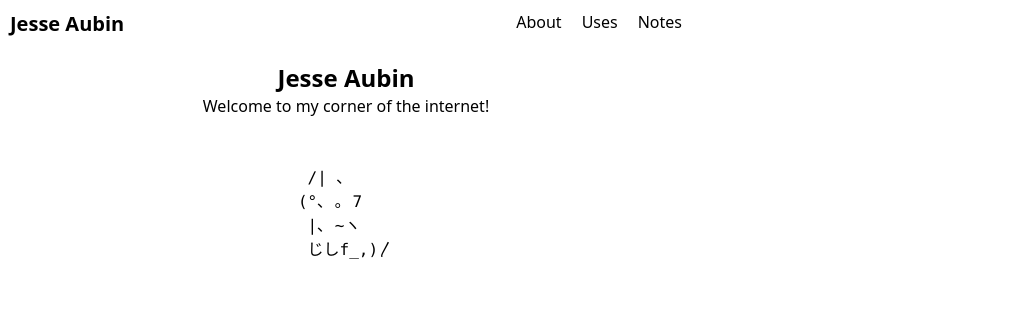
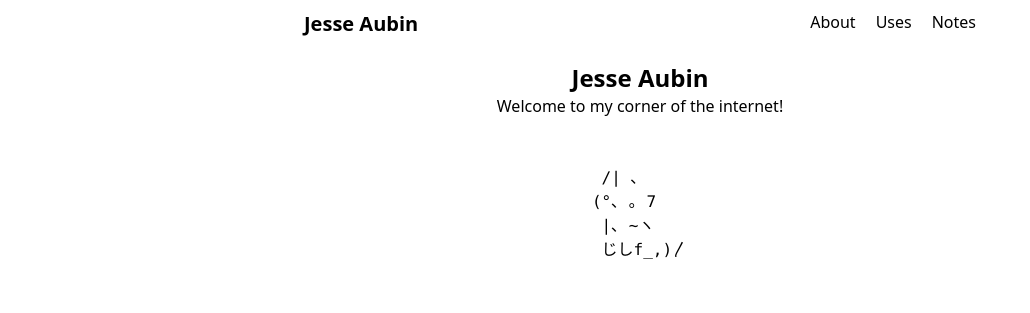
Before and after one commit to jesseb34r/jesseaubin, an Astro site: page / in a window 1280 px wide. Shown: the whole page, without its empty margins (0-1030 px from the left). Built offline with nearby package versions, Linux system fonts and the light colour scheme; Astro itself is replaced by a stand-in of ours; what tailwindcss-radix-colors would draw is missing.

Commit message:
fix: center layout

```diff
--- a/src/layouts/ThemeLayout.astro
+++ b/src/layouts/ThemeLayout.astro
@@ -18,7 +18,7 @@ const { title } = Astro.props;
     <meta name="generator" content={Astro.generator} />
     <title>{title}</title>
   </head>
-  <body class="bg-mauve-app text-mauve-normal max-w-2xl m-margin">
+  <body class="bg-mauve-app text-mauve-normal max-w-2xl mx-auto my-margin">
     <Navigation />
     <slot />
   </body>
```
